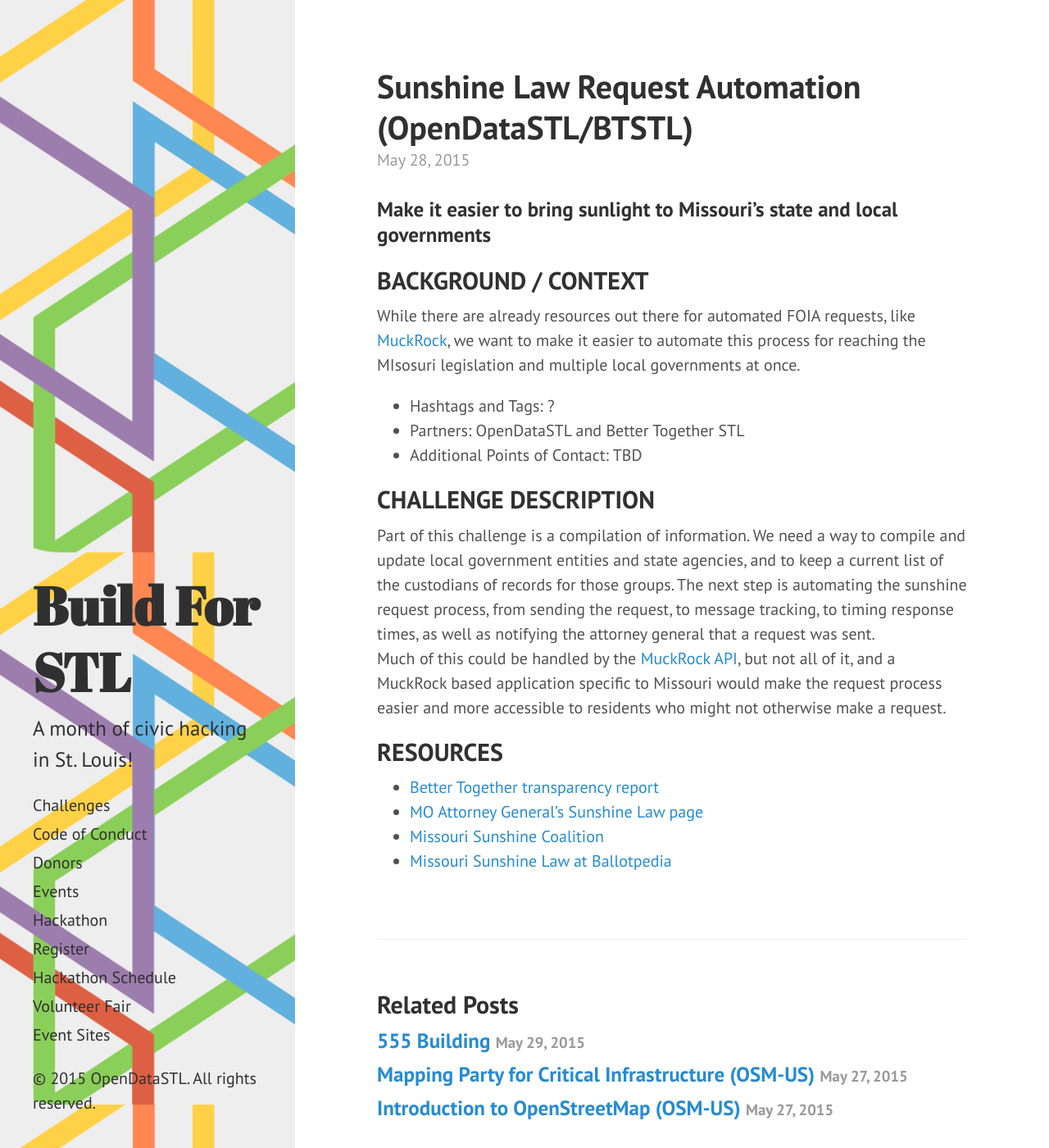
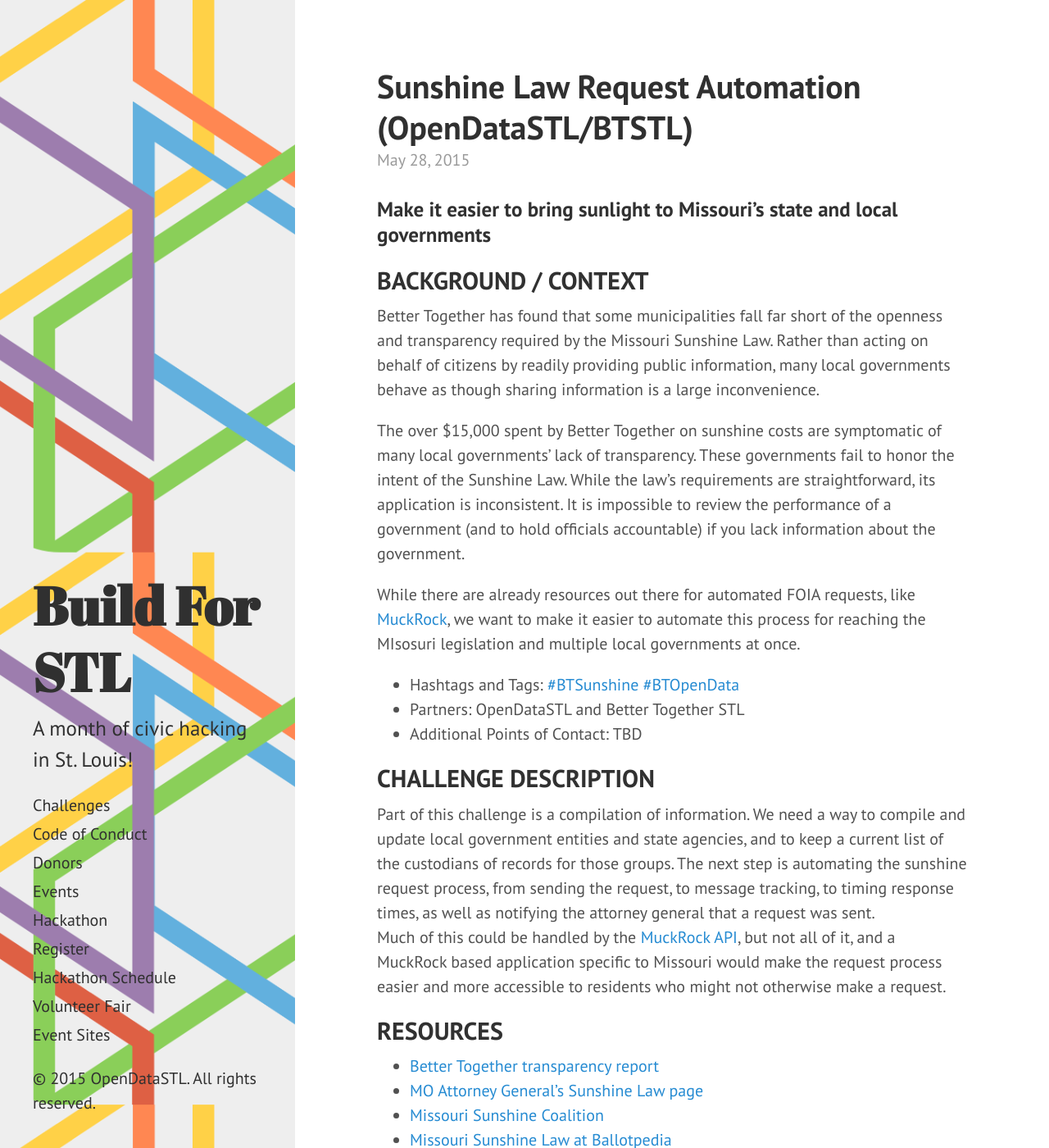
Before and after one commit to OpenSTL/build4stl-jekyll-site, a Jekyll site: the page built from _posts/2015-05-28-sunshine-law-request-challenge.md, in a window 1280 px wide and 1400 px high. Shown: the whole window at 82% size. Built offline with Jekyll 4.4.1, drawn with Linux system fonts in a browser that asks for light colours; some of the changed text lies outside the part shown.

Commit message:
Update 2015-05-28-sunshine-law-request-challenge.md

```diff
--- a/_posts/2015-05-28-sunshine-law-request-challenge.md
+++ b/_posts/2015-05-28-sunshine-law-request-challenge.md
@@ -8,10 +8,13 @@ Author: Brett Lord-Castillo
 ###Make it easier to bring sunlight to Missouri's state and local governments
 
 ##BACKGROUND / CONTEXT
+Better Together has found that some municipalities fall far short of the openness and transparency required by the Missouri Sunshine Law. Rather than acting on behalf of citizens by readily providing public information, many local governments behave as though sharing information is a large inconvenience.
+
+The over $15,000 spent by Better Together on sunshine costs are symptomatic of many local governments’ lack of transparency. These governments fail to honor the intent of the Sunshine Law. While the law’s requirements are straightforward, its application is inconsistent. It is impossible to review the performance of a government (and to hold officials accountable) if you lack information about the government.
 
 While there are already resources out there for automated FOIA requests, like [MuckRock](https://www.muckrock.com/), we want to make it easier to automate this process for reaching the MIsosuri legislation and multiple local governments at once.
 
-* Hashtags and Tags: ?
+* Hashtags and Tags: [#BTSunshine](https://twitter.com/search?q=%23BTSunshine) [#BTOpenData](https://twitter.com/search?f=realtime&q=%23BTOpenData)
 * Partners: OpenDataSTL and Better Together STL
 * Additional Points of Contact: TBD
 
@@ -25,3 +28,6 @@ Much of this could be handled by the [MuckRock API](https://github.com/MuckRock/
 * [MO Attorney General's Sunshine Law page](https://ago.mo.gov/missouri-law/sunshine-law)
 * [Missouri Sunshine Coalition](http://missourisunshine.org/)
 * [Missouri Sunshine Law at Ballotpedia](http://ballotpedia.org/Missouri_Sunshine_Law)
+* [Missouri Sunshine Law at MO General Assembly] (http://www.moga.mo.gov/mostatutes/chapters/chapText610.html)
+* [Missouri Sunshine Coalition](http://missourisunshine.org/)
+* [Missouri Sunshine Law at Ballotpedia](http://ballotpedia.org/Missouri_Sunshine_Law)
```
